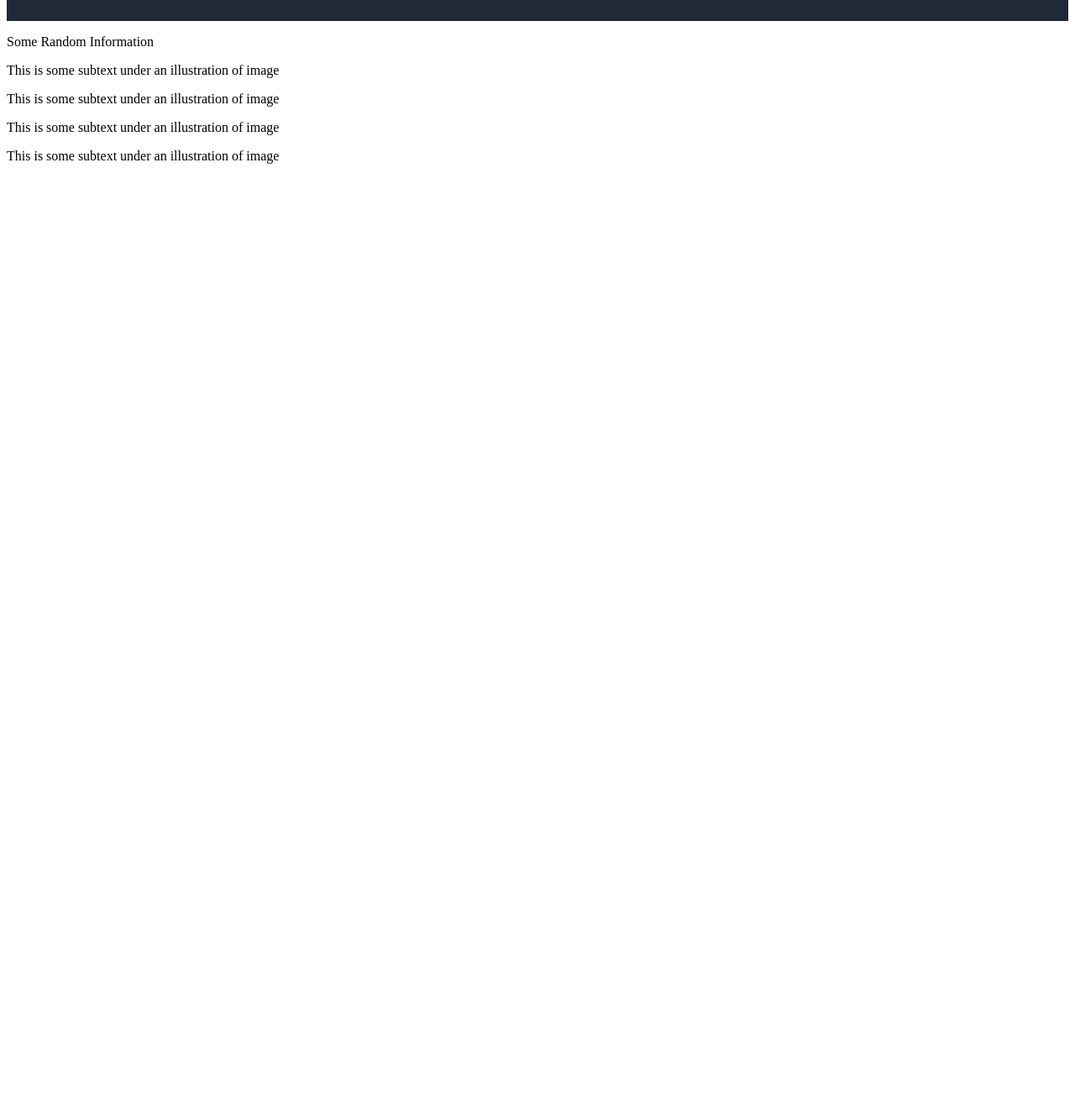
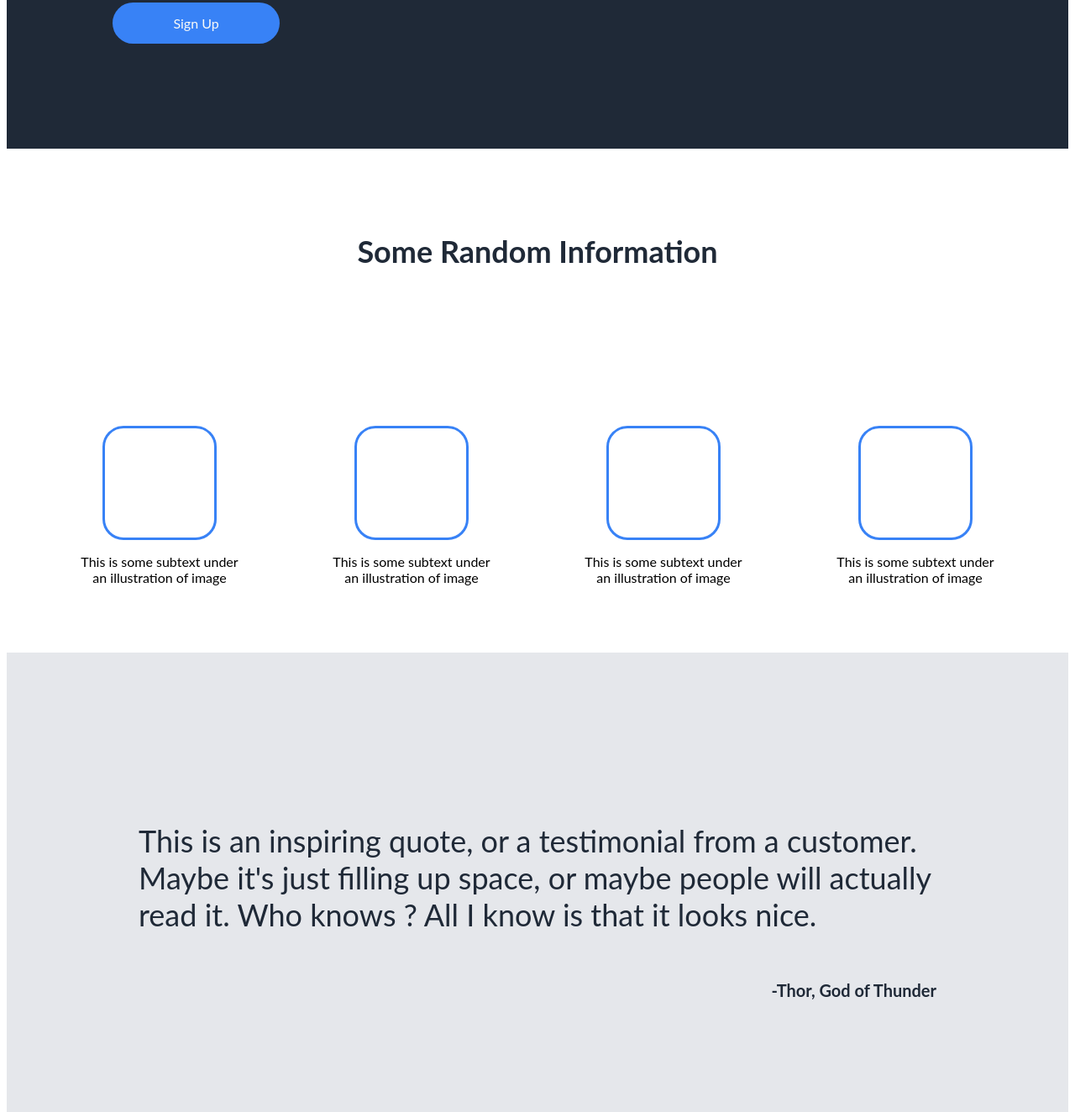
Before and after one commit to CS254203/lading-page, a plain HTML site: page index.html in a window 1280 px wide. Shown: the part 508-1832 px from the top of the page at 84% size. Before the commit the page ends 800 px from the top, so only its background shows below. Drawn offline with Linux system fonts and the light colour scheme.

Commit message:
website complete

```diff
--- a/index.html
+++ b/index.html
@@ -32,25 +32,49 @@
         </div>
     </div>
     <div class="banner">
-        <p class="random-info">Some Random Information</p>
+        <div>
+        <p id="banner-random-info">Some Random Information</p>
+        </div>
         <div class="cards">
-            <div class="card-1">
+            <div class="card">
                 <div class="card-box"></div>
-                <p>This is some subtext under an illustration of image</p>
+                <p class="description">This is some subtext under an illustration of image</p>
             </div>
-            <div class="card-2">
+            <div class="card">
                 <div class="card-box"></div>
-                <p>This is some subtext under an illustration of image</p>
+                <p class="description">This is some subtext under an illustration of image</p>
             </div>
-            <div class="card-3">
+            <div class="card">
                 <div class="card-box"></div>
-                <p>This is some subtext under an illustration of image</p>
+                <p class="description">This is some subtext under an illustration of image</p>
             </div>
-            <div class="card-4">
+            <div class="card">
                 <div class="card-box"></div>
-                <p>This is some subtext under an illustration of image</p>
+                <p class="description">This is some subtext under an illustration of image</p>
             </div>
         </div>
     </div>
+    <div class="quote">
+        <div class="quote-box">
+            <p id="quote-text">This is an inspiring quote, or a testimonial from a customer. Maybe
+                it's just filling up space, or maybe people will actually read it.
+                Who knows ? All I know is that it looks nice.</p>
+            <p id="quote-author">-Thor, God of Thunder</p>
+        </div>
+    </div>
+    <div class="sign-up-banner">
+        <div class="sign-up-banner-blue-box">
+            <div id="text">
+                <p id="bigger-text">Call to action! It's time!</p>
+                <p>Sign up for our product by clicking that button right over there!</p>
+            </div>
+            <div id="button">
+                <button class="sign-up-button-bottom">Sign Up</button>
+            </div>
+        </div>
+    </div>
+    <div class="footer">
+        <p>Copyright © Carlos Santos</p>
+    </div>
 </body>
 </html>
--- a/styles.css
+++ b/styles.css
@@ -1,13 +1,18 @@
+*{
+    font-family: 'Lato', sans-serif;
+}
+
 body{
     display: flex;
     flex-direction: column;
 }
 
-.header{
+.header,.footer{
     display: flex;
     justify-content: space-between;
     background-color: #1F2937;
     align-items: center;
+    color:#F9FAF8;
 }
 .header-logo{
     margin-left: 10%;
@@ -38,7 +43,7 @@ a{
     display:flex;
     align-items: center;
     justify-content: space-between;
-    height: 450px;
+    height: 600px;
     background-color: #1F2937;
     color:#F9FAF8;
 }
@@ -95,3 +100,133 @@ a{
     border-radius: 25px;
     color:#F9FAF8;
 }
+
+.banner{
+    display: flex;
+    flex-direction: column;
+    align-items: center;
+    justify-content: center;
+    height: 600px;
+}
+
+#banner-random-info{
+    font-size: 36px;
+    font-weight: bold;
+    color: #1F2937;
+}
+.card-box{
+    width:130px;
+    height:130px;
+    border-color:#3882F6 ;
+    border-style: solid;
+    border-radius: 5px;
+    color:#F9FAF8;
+    text-align: center;
+    display: flex;
+    justify-content: center;
+    align-items: center;
+    border-radius: 25px;
+}
+
+.cards{
+    margin-top: 150px;
+    display: flex;
+    flex-wrap: wrap;
+    justify-content: center;
+    align-items: center;
+}
+
+.card{
+    display:flex;
+    flex-direction: column;
+    justify-content: center;
+    align-items: center;
+    margin-left: 50px;
+    margin-right: 50px;
+}
+
+.description{
+    width: 200px;
+    text-align: center;
+}
+
+.quote{
+    display: flex;
+    flex-direction: column;
+    align-items: center;
+    justify-content: center;
+    height: 600px;
+    background-color: #E5E7EB;
+}
+
+.quote-box{
+    width:950px;
+    height:200px;
+    color:#F9FAF8;
+    display: flex;
+    flex-direction: column;
+    justify-content: center;
+    align-items: flex-end;
+    border-radius: 25px;
+}
+
+#quote-text{
+    font-size: 36px;
+    color:#1f2937;
+}
+
+#quote-author{
+    font-size: 20px;
+    font-weight: bolder;
+    color:#1f2937;
+}
+
+.sign-up-banner{
+    display: flex;
+    flex-direction: column;
+    align-items: center;
+    justify-content: center;
+    height: 600px;
+}
+
+.sign-up-banner-blue-box{
+    width:80%;
+    height:100%;
+    margin: 10%;
+    color:#F9FAF8;
+    display: flex;
+    justify-content: space-around;
+    align-items: center;
+    border-radius: 25px;
+    background-color:#3882F6 ;
+}
+
+.sign-up-button-bottom{
+    border-color: white;
+    background-color: #3882F6;
+    border: none;
+    padding: 15px 72px;
+    text-align: center;
+    text-decoration: none;
+    display: inline-block;
+    font-size: 16px;
+    border-radius: 25px;
+    color:#F9FAF8;
+    border-style: solid;
+    border-radius: 5px;
+}
+
+.sign-up-banner,#bigger-text{
+    font-size: larger;
+}
+
+#bigger-text{
+    font-weight: bolder;
+}
+
+.footer{
+    display: flex;
+    justify-content: center;
+    align-items: center;
+    font-size: large;
+}
```
